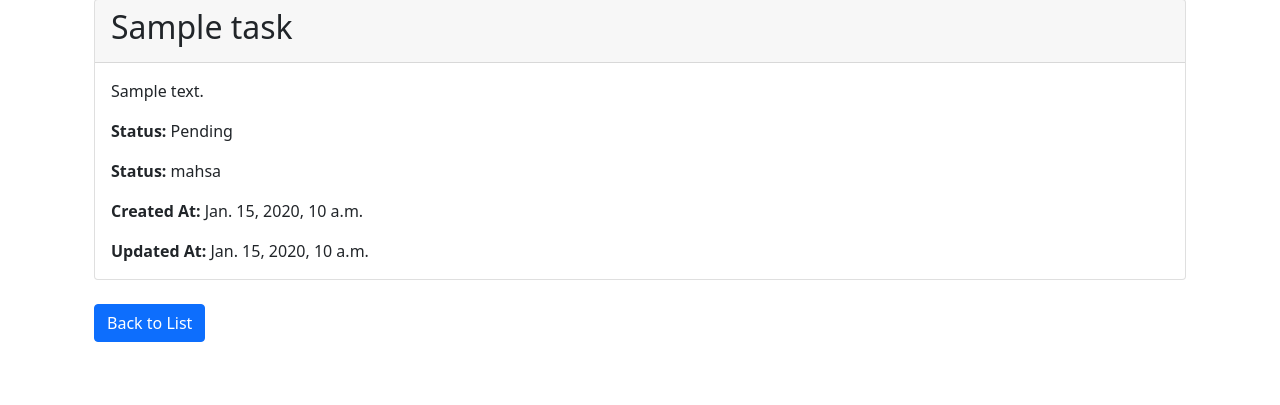
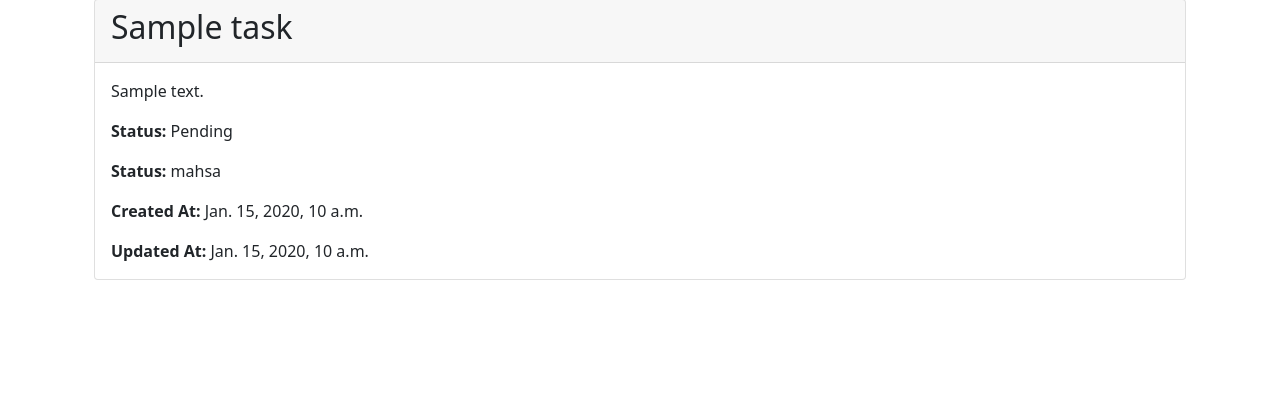
Before and after one commit to MahsaSetoode/TaskManager-DRF, a Django app: page /tasks/details/1/ in a window 1280 px wide. Shown: the part 153-558 px from the top of the page. Run offline with Django 4.2, Linux system fonts and the light colour scheme; data comes from the database, SQL or seed files in the repository; tables that the repository leaves empty hold one stand-in row (values such as "Sample post"); some libraries are stand-ins or nearby versions.

Commit message:
cleaning code

```diff
--- a/taskmanager/tasks/templates/tasks/task_detail.html
+++ b/taskmanager/tasks/templates/tasks/task_detail.html
@@ -16,7 +16,5 @@
                 <p class="card-text"><strong>Updated At:</strong> {{ task.updated_at }}</p>
             </div>
         </div>
-
-        <a href="{% url 'task_list_create' %}" class="btn btn-primary mt-4">Back to List</a>
     </div>
 {% endblock content %}
```
